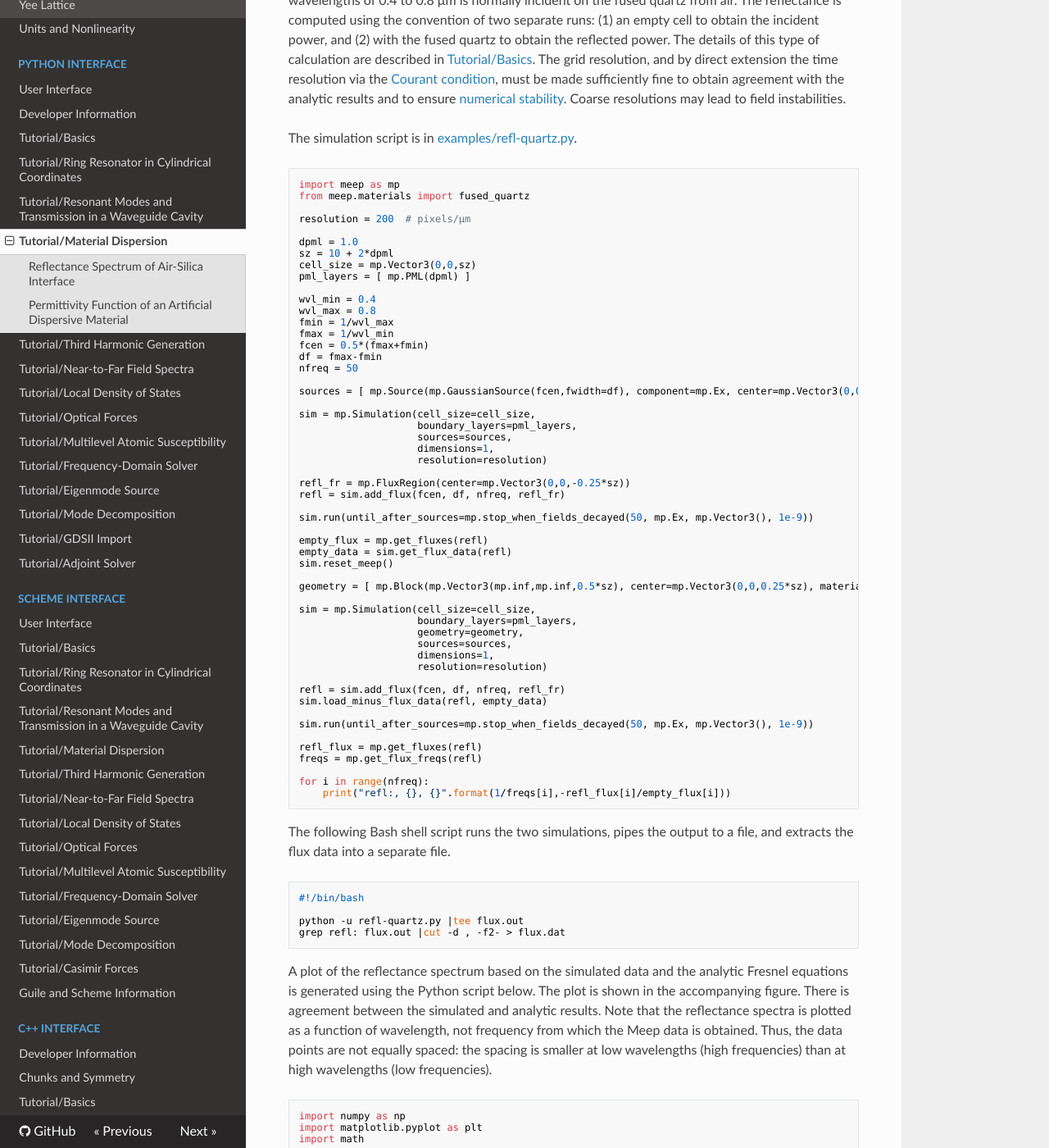
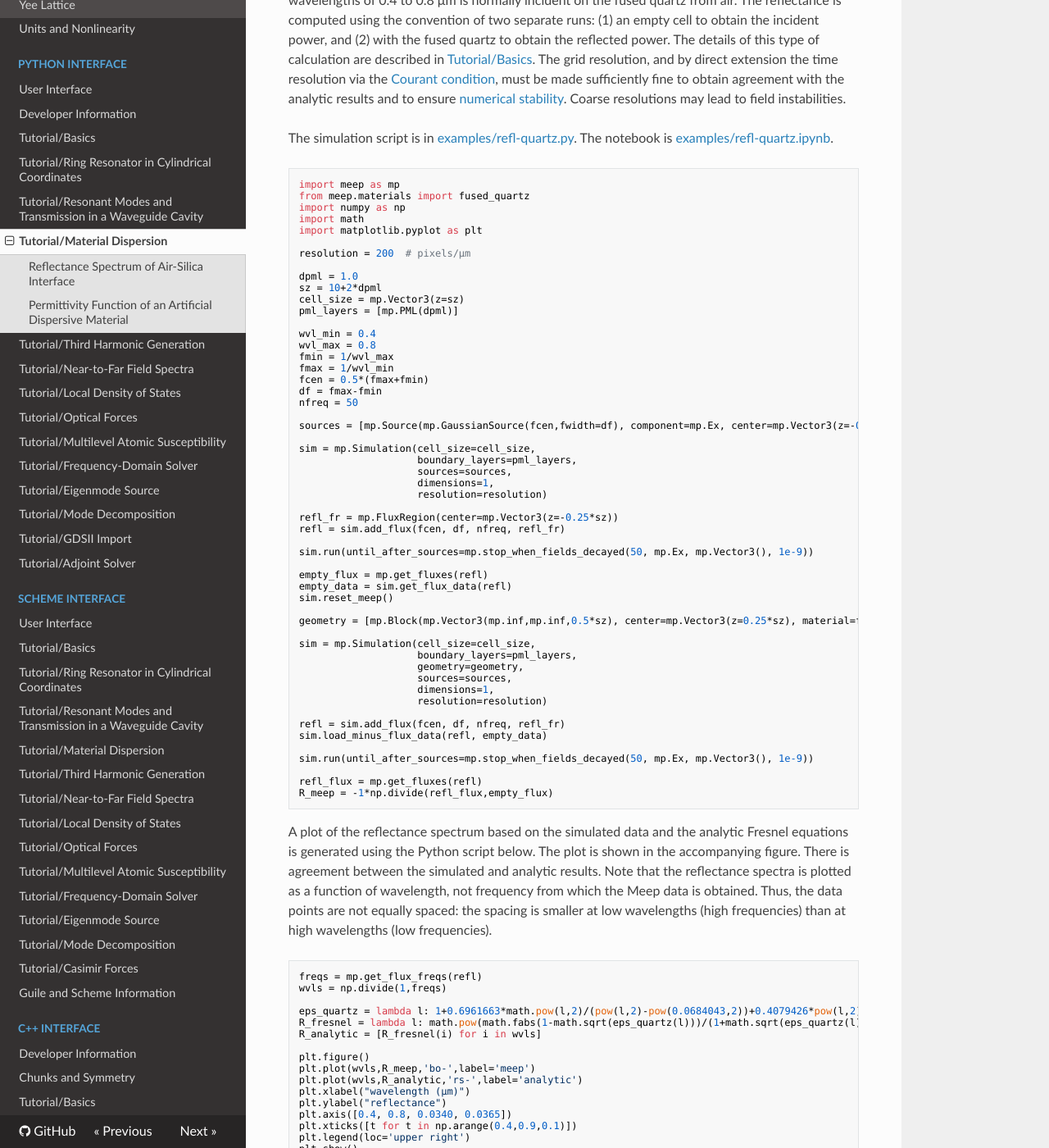
Before and after one commit to NanoComp/meep, an MkDocs documentation site: the page built from doc/docs/Python_Tutorials/Material_Dispersion.md, in a window 1280 px wide and 1400 px high, scrolled down 898 px. Shown: the whole window at 82% size. Built offline with MkDocs 1.6.1, drawn with Linux system fonts in a browser that asks for light colours; nearby versions of some CDN libraries; formulas are drawn with MathJax 3; old or Windows-style settings are respelled for this version of MkDocs; some of the changed text lies outside the part shown.

Commit message:
add 1 FAQ and update docs (#866)
* add 1 FAQ and update docs

* tweaks

* Update FAQ.md

````diff
--- a/doc/docs/Python_Tutorials/Material_Dispersion.md
+++ b/doc/docs/Python_Tutorials/Material_Dispersion.md
@@ -10,26 +10,29 @@
 
 We will compute the broadband [reflectance](https://en.wikipedia.org/wiki/Reflectance) spectrum at normal incidence for a planar interface of vacuum/air and [fused quartz](https://en.wikipedia.org/wiki/Fused_quartz). As a validation, we will compare the simulated result with the analytic reflectance computed using the [Fresnel equations](https://en.wikipedia.org/wiki/Fresnel_equations). This is similar to an example in [Tutorial/Basics](Basics.md#angular-reflectance-spectrum-of-a-planar-interface) which involved computing the broadband reflectance spectrum over a range of angles.
 
-The wavelength-dependent, lossless permittivity of fused quartz, measured experimentally at 20$^\circ$, can be approximated by the [Sellmeier equation](https://en.wikipedia.org/wiki/Sellmeier_equation):
+The wavelength-dependent, lossless permittivity of fused quartz, measured experimentally at 20°C, can be approximated by the [Sellmeier equation](https://en.wikipedia.org/wiki/Sellmeier_equation):
 
 $$\varepsilon(\lambda) = 1 + \frac{0.6961663\lambda^2}{\lambda^2-0.0684043^2} + \frac{0.4079426\lambda^2}{\lambda^2-0.1162414^2} + \frac{0.8974794\lambda^2}{\lambda^2-9.896161^2}$$
 
-The wavelength λ is in units of microns. This equation is valid from 0.21 to 6.7 μm. The Sellmeier form for the permittivity of fused quartz can be imported into Meep as a [Lorentzian susceptibility](../Materials.md#material-dispersion) via a slight reorganization to convert the wavelength dependence into frequency. This is implemented in the [materials library](https://github.com/NanoComp/meep/blob/master/python/materials.py#L153-L73).
+The wavelength λ is in units of microns. This equation is valid from 0.21 to 6.7 μm. The Sellmeier form for the permittivity of fused quartz can be imported into Meep as a [Lorentzian susceptibility](../Materials.md#material-dispersion) via a slight reorganization to convert the wavelength dependence into frequency as described in [Materials](../Materials.md#sellmeier-coefficients). This is implemented in the [materials library](https://github.com/NanoComp/meep/blob/master/python/materials.py#L153-L173).
 
 The simulation involves a 1d cell. A planewave current source with a pulsed profile spanning visible wavelengths of 0.4 to 0.8 μm is normally incident on the fused quartz from air. The reflectance is computed using the convention of two separate runs: (1) an empty cell to obtain the incident power, and (2) with the fused quartz to obtain the reflected power. The details of this type of calculation are described in [Tutorial/Basics](Basics.md#transmittance-spectrum-of-a-waveguide-bend). The grid resolution, and by direct extension the time resolution via the [Courant condition](https://en.wikipedia.org/wiki/Courant%E2%80%93Friedrichs%E2%80%93Lewy_condition), must be made sufficiently fine to obtain agreement with the analytic results and to ensure [numerical stability](../Materials.md#numerical-stability). Coarse resolutions may lead to field instabilities.
 
-The simulation script is in [examples/refl-quartz.py](https://github.com/NanoComp/meep/blob/master/python/examples/refl-quartz.py).
+The simulation script is in [examples/refl-quartz.py](https://github.com/NanoComp/meep/blob/master/python/examples/refl-quartz.py). The notebook is [examples/refl-quartz.ipynb](https://github.com/NanoComp/meep/blob/master/python/examples/refl-quartz.ipynb).
 
 ```py
 import meep as mp
 from meep.materials import fused_quartz
+import numpy as np
+import math
+import matplotlib.pyplot as plt
 
 resolution = 200  # pixels/μm
 
 dpml = 1.0
-sz = 10 + 2*dpml
-cell_size = mp.Vector3(0,0,sz)
-pml_layers = [ mp.PML(dpml) ]
+sz = 10+2*dpml
+cell_size = mp.Vector3(z=sz)
+pml_layers = [mp.PML(dpml)]
 
 wvl_min = 0.4
 wvl_max = 0.8
@@ -39,7 +42,7 @@
 df = fmax-fmin
 nfreq = 50
 
-sources = [ mp.Source(mp.GaussianSource(fcen,fwidth=df), component=mp.Ex, center=mp.Vector3(0,0,-0.5*sz+dpml)) ]
+sources = [mp.Source(mp.GaussianSource(fcen,fwidth=df), component=mp.Ex, center=mp.Vector3(z=-0.5*sz+dpml))]
 
 sim = mp.Simulation(cell_size=cell_size,
                     boundary_layers=pml_layers,
@@ -47,7 +50,7 @@
                     dimensions=1,
                     resolution=resolution)
 
-refl_fr = mp.FluxRegion(center=mp.Vector3(0,0,-0.25*sz))
+refl_fr = mp.FluxRegion(center=mp.Vector3(z=-0.25*sz))
 refl = sim.add_flux(fcen, df, nfreq, refl_fr)
 
 sim.run(until_after_sources=mp.stop_when_fields_decayed(50, mp.Ex, mp.Vector3(), 1e-9))
@@ -56,7 +59,7 @@
 empty_data = sim.get_flux_data(refl)
 sim.reset_meep()
 
-geometry = [ mp.Block(mp.Vector3(mp.inf,mp.inf,0.5*sz), center=mp.Vector3(0,0,0.25*sz), material=fused_quartz) ]
+geometry = [mp.Block(mp.Vector3(mp.inf,mp.inf,0.5*sz), center=mp.Vector3(z=0.25*sz), material=fused_quartz)]
 
 sim = mp.Simulation(cell_size=cell_size,
                     boundary_layers=pml_layers,
@@ -71,37 +74,20 @@
 sim.run(until_after_sources=mp.stop_when_fields_decayed(50, mp.Ex, mp.Vector3(), 1e-9))
 
 refl_flux = mp.get_fluxes(refl)
-freqs = mp.get_flux_freqs(refl)
-
-for i in range(nfreq):
-    print("refl:, {}, {}".format(1/freqs[i],-refl_flux[i]/empty_flux[i]))
-```
-
-The following Bash shell script runs the two simulations, pipes the output to a file, and extracts the flux data into a separate file.
-
-```sh
-#!/bin/bash
-
-python -u refl-quartz.py |tee flux.out
-grep refl: flux.out |cut -d , -f2- > flux.dat
+R_meep = -1*np.divide(refl_flux,empty_flux)
 ```
 
 A plot of the reflectance spectrum based on the simulated data and the analytic Fresnel equations is generated using the Python script below. The plot is shown in the accompanying figure. There is agreement between the simulated and analytic results. Note that the reflectance spectra is plotted as a function of wavelength, not frequency from which the Meep data is obtained. Thus, the data points are not equally spaced: the spacing is smaller at low wavelengths (high frequencies) than at high wavelengths (low frequencies).
 
 ```py
-import numpy as np
-import matplotlib.pyplot as plt
-import math
-
-f = np.genfromtxt("flux.dat", delimiter=",")
-
-wvls = f[:,0]
-R_meep = f[:,1]
+freqs = mp.get_flux_freqs(refl)
+wvls = np.divide(1,freqs)
 
 eps_quartz = lambda l: 1+0.6961663*math.pow(l,2)/(pow(l,2)-pow(0.0684043,2))+0.4079426*pow(l,2)/(pow(l,2)-pow(0.1162414,2))+0.8974794*pow(l,2)/(pow(l,2)-pow(9.896161,2))
 R_fresnel = lambda l: math.pow(math.fabs(1-math.sqrt(eps_quartz(l)))/(1+math.sqrt(eps_quartz(l))),2)
-R_analytic = [ R_fresnel(i) for i in wvls ]
+R_analytic = [R_fresnel(i) for i in wvls]
 
+plt.figure()
 plt.plot(wvls,R_meep,'bo-',label='meep')
 plt.plot(wvls,R_analytic,'rs-',label='analytic')
 plt.xlabel("wavelength (μm)")
````
Also changed, not shown: doc/docs/Exploiting_Symmetry.md (+1 -1 lines), doc/docs/FAQ.md (+5 -1 lines), doc/docs/Python_Tutorials/Near_to_Far_Field_Spectra.md (+2 -2 lines), doc/docs/Scheme_Tutorials/Material_Dispersion.md (+2 -2 lines), doc/docs/Scheme_Tutorials/Near_to_Far_Field_Spectra.md (+2 -2 lines), 2 other files.
